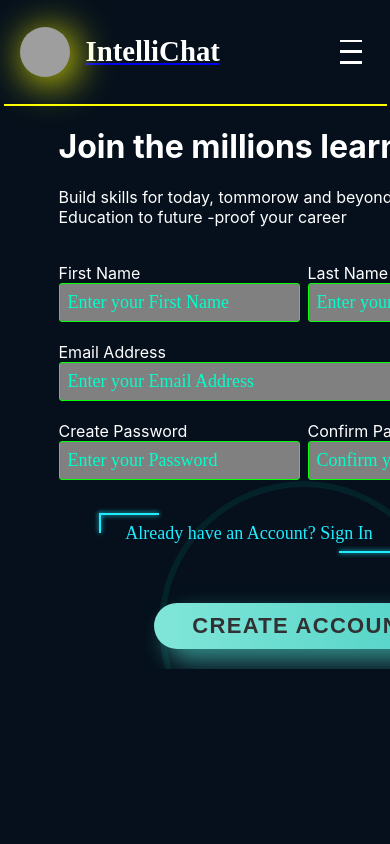
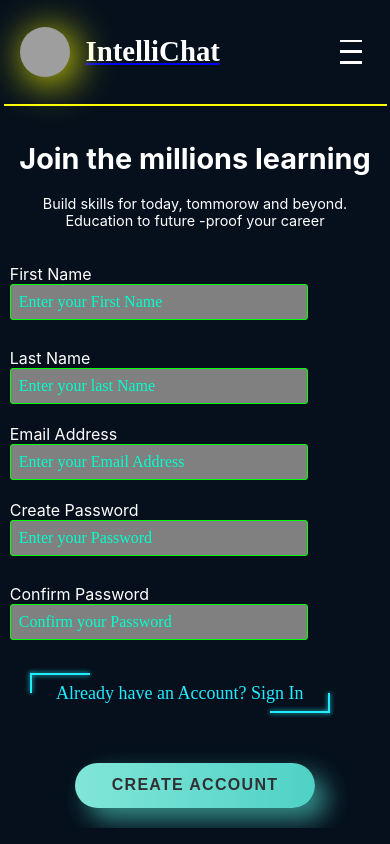
Before and after one commit to Sourabh108-Coder/Intellichat, a React (Create React App) app in the folder client/: page /signup in a window 390 px wide. Built offline with nearby package versions, Linux system fonts and the light colour scheme; grey boxes are pictures that could not be loaded; the HTML template or start-up script is replaced by a standard one.

Commit message:
Making Login and Signup page responsive

```diff
--- a/client/src/index.css
+++ b/client/src/index.css
@@ -16,11 +16,20 @@
     monospace;
 }
 
+@media (max-width: 600px) {
+  body{
+    overflow-y: auto;
+  }
+
+  .App{
+    overflow-x: hidden ;
+  }
+}
+
 
 .App
 {
-  max-width: 100%;
-  overflow: hidden;
+ width: 100%;
 }
 
 /* Navbar CSS Starts */
@@ -244,6 +253,9 @@
 
 /* Navbar CSS Ends */
 
+
+ /*Login Page CSS Starts */
+
 .log-page{
 
   width:70%;
@@ -253,6 +265,7 @@
 .form-log-ele{
   width:100%;
   height:100%;
+  height: max-content;
 }
 
 
@@ -271,13 +284,13 @@
   color:#00FFCB;
 }
 
-.sign-but{
 
-  width:320px;
-  padding: 0.2rem;
-  background-color: yellow;
-  border-radius: 3px;
-  font-family: 'Times New Roman', Times, serif;
+.logo-form-img{
+  width:25rem;
+  height:25rem;
+  padding:1rem;
+  filter:drop-shadow(1px 1px 20px yellow);
+
 }
 
 
@@ -286,14 +299,6 @@
   justify-content: space-between;
 }
 
-
-.logo-form-img{
-  width:25rem;
-  height:25rem;
-  padding:1rem;
-  filter:drop-shadow(1px 1px 20px yellow);
-
-}
 
 
 .wrap {
@@ -329,7 +334,7 @@
   }
 
 .button::before {
-content: '';
+  content: '';
   border-radius: 1000px;
   min-width: calc(300px + 12px);
   min-height: calc(60px + 12px);
@@ -386,6 +391,94 @@
   }
 }
 
+/* Login Page Mobile Css Starts */
+
+@media (max-width: 900px) {
+
+  .log-page {
+    width: 90%;
+  }
+
+  .final {
+    flex-direction: column;
+  }
+
+  .template-page {
+    width: 100%;
+  }
+
+  .input1-field {
+    width: 100%;
+    max-width: 320px;
+  }
+
+  .button {
+    min-width: 260px;
+    font-size: 18px;
+  }
+
+
+
+}
+
+@media (max-width: 600px) {
+
+  .logo-form-img {
+    display: none;
+  }
+
+  .log-page {
+    width: 95%;
+    margin-top: 1rem;
+  }
+
+  .final {
+    flex-direction: column;
+  }
+
+  .log-head {
+    font-size: 1.8rem;
+    text-align: center;
+  }
+
+  .desc1-1 {
+    font-size: 0.9rem;
+    text-align: center;
+  }
+
+  .input1-field {
+    width: 100%;
+    max-width: 280px;
+    font-size: medium;
+  }
+
+  .button {
+    min-width: 240px;
+    min-height: 45px;
+    font-size: 16px;
+  }
+
+  .button::before,
+  .button::after {
+    display: none;
+  }
+}
+
+/* Login Page Mobile Css Ends */
+
+/* Login Page Css Ends */
+
+
+.sign-but{
+
+  width:320px;
+  padding: 0.2rem;
+  background-color: yellow;
+  border-radius: 3px;
+  font-family: 'Times New Roman', Times, serif;
+}
+
+/* Signup Page Css Starts */
 
 .log-fir-las{
   display: flex;
@@ -425,18 +518,49 @@
 }
 
 
+.pass-con-log{
+  display: flex;
+  gap:0.5rem;
+}
+
+
+/* Signup Page Mobile Css Starts */
+
+@media (max-width: 600px) {
+  .fir-las{
+    flex-direction: column;
+  }
+
+  .input2-field {
+    width: 100%;
+    max-width: 280px;
+    font-size: medium;
+  }
+
+  .input3-field {
+    width: 100%;
+    max-width: 280px;
+    font-size: medium;
+  }
+
+  .pass-con-log
+  {
+    flex-direction: column;
+  }
+
+}
+
+/* Signup Page Mobile Css Ends */
+
+/* Signup Page Css ends */
+
+
 .goo-icon2{
   width:370px;
   padding: 0.2rem;
   background-color: yellow;
   border-radius: 3px;
   font-family: 'Times New Roman', Times, serif;
-}
-
-
-.pass-con-log{
-  display: flex;
-  gap:0.5rem;
 }
 
 .chatbot-div{
```
